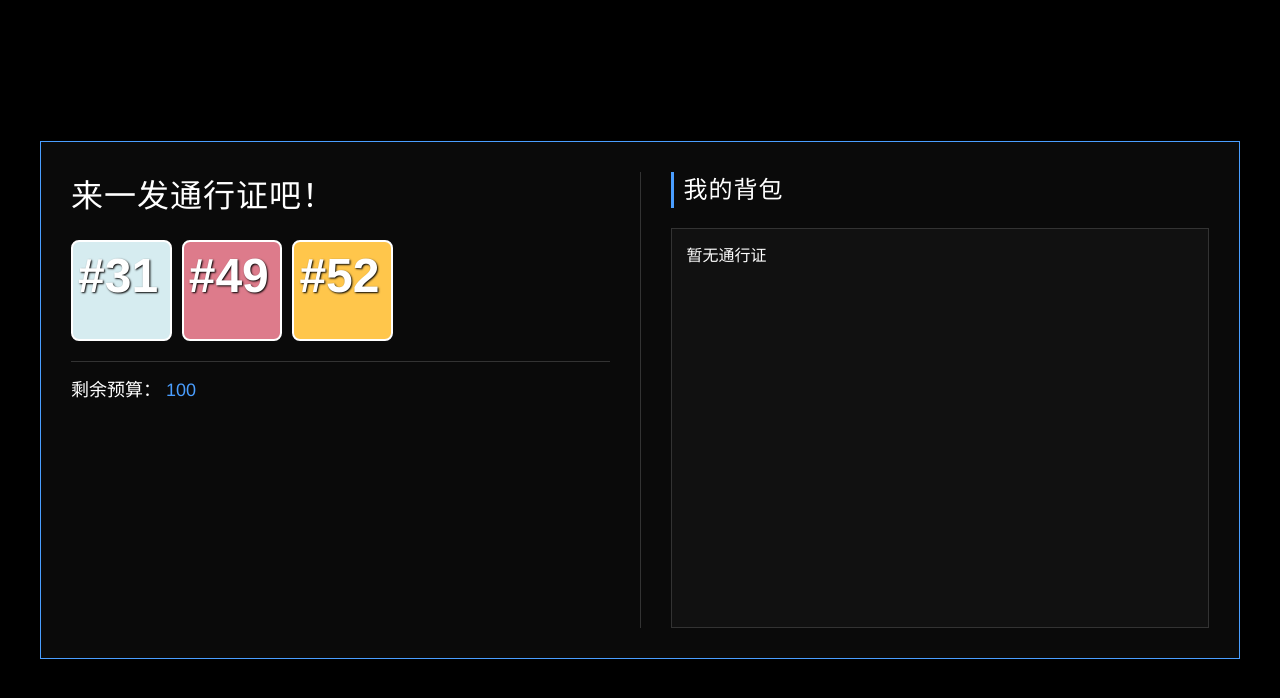
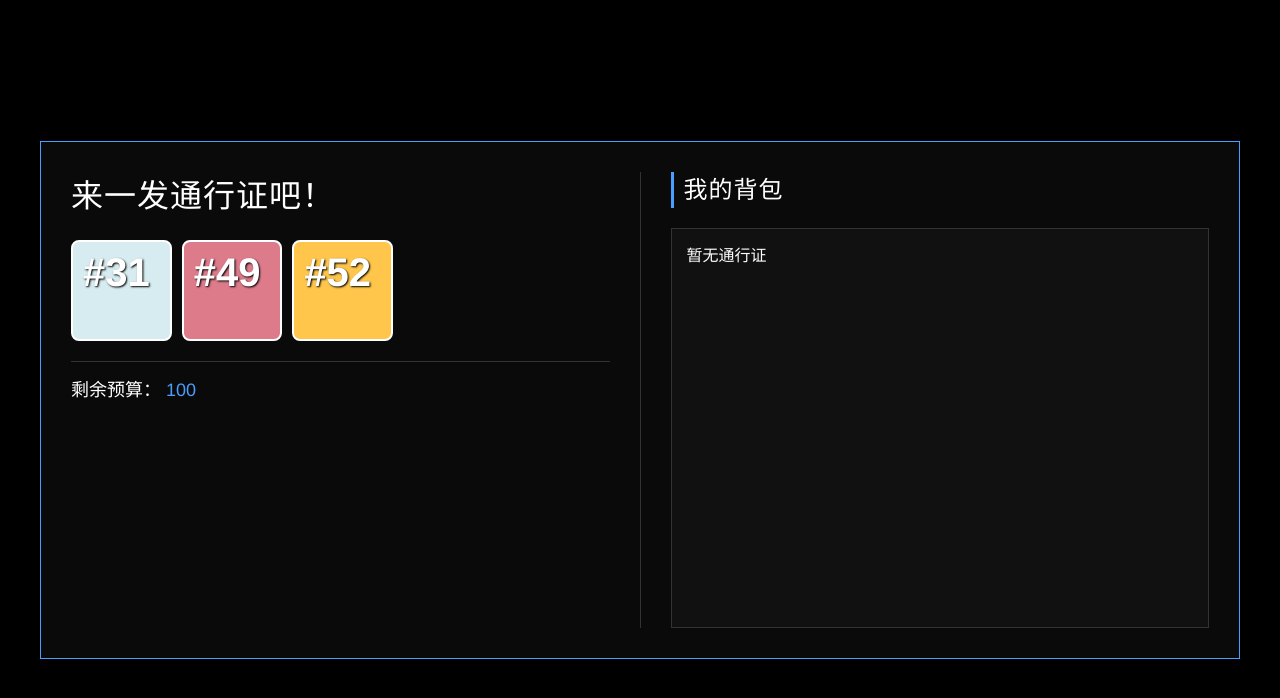
Before and after one commit to Arabidopsis07/arknights-pass-simulator, a plain HTML site: page index.html in a window 1280 px wide. Both pictures are taken after a click on the button "进入商店". Drawn offline with Linux system fonts and the light colour scheme.

Commit message:
Add files via upload
微调UI

```diff
--- a/css/style.css
+++ b/css/style.css
@@ -229,10 +229,10 @@ button {
     cursor: pointer;
     transition: 0.2s;
     box-sizing: border-box;
-    /* 新增字号设置：根据视口动态调整，最大3rem */
-    font-size: min(4vw, 3rem);
-    line-height: 1.2;
-    word-break: break-word; /* 长盒名换行 */
+    font-size: 2.5rem; /* 固定字号 */
+    line-height: 1; /* 防止多行文字撑高 */
+    padding: 10px; /* 增加内边距让文字更靠边（左上角） */
+    word-break: keep-all; /* 防止中文换行 */
 }
 
     .box-tile:hover {
```
